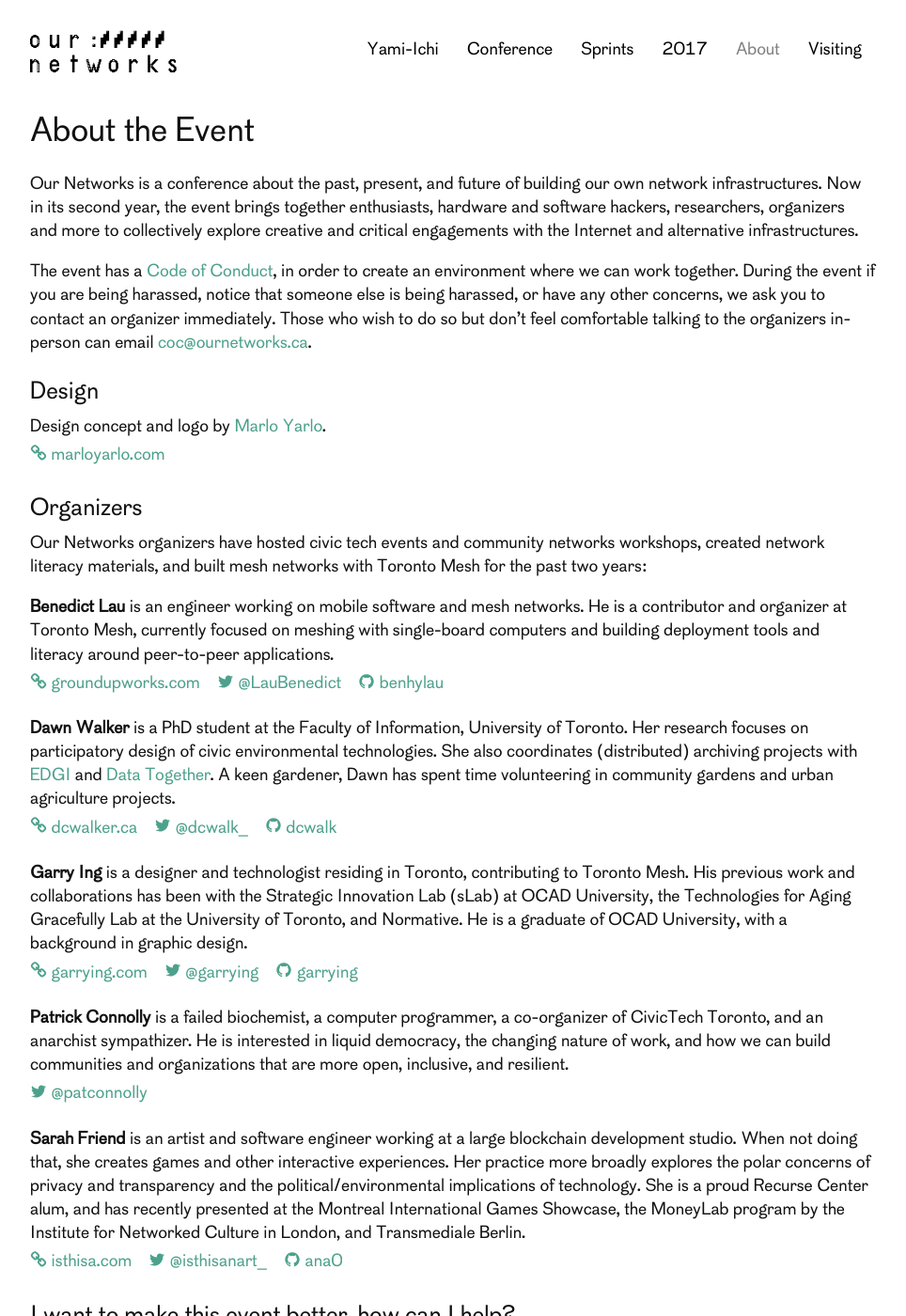
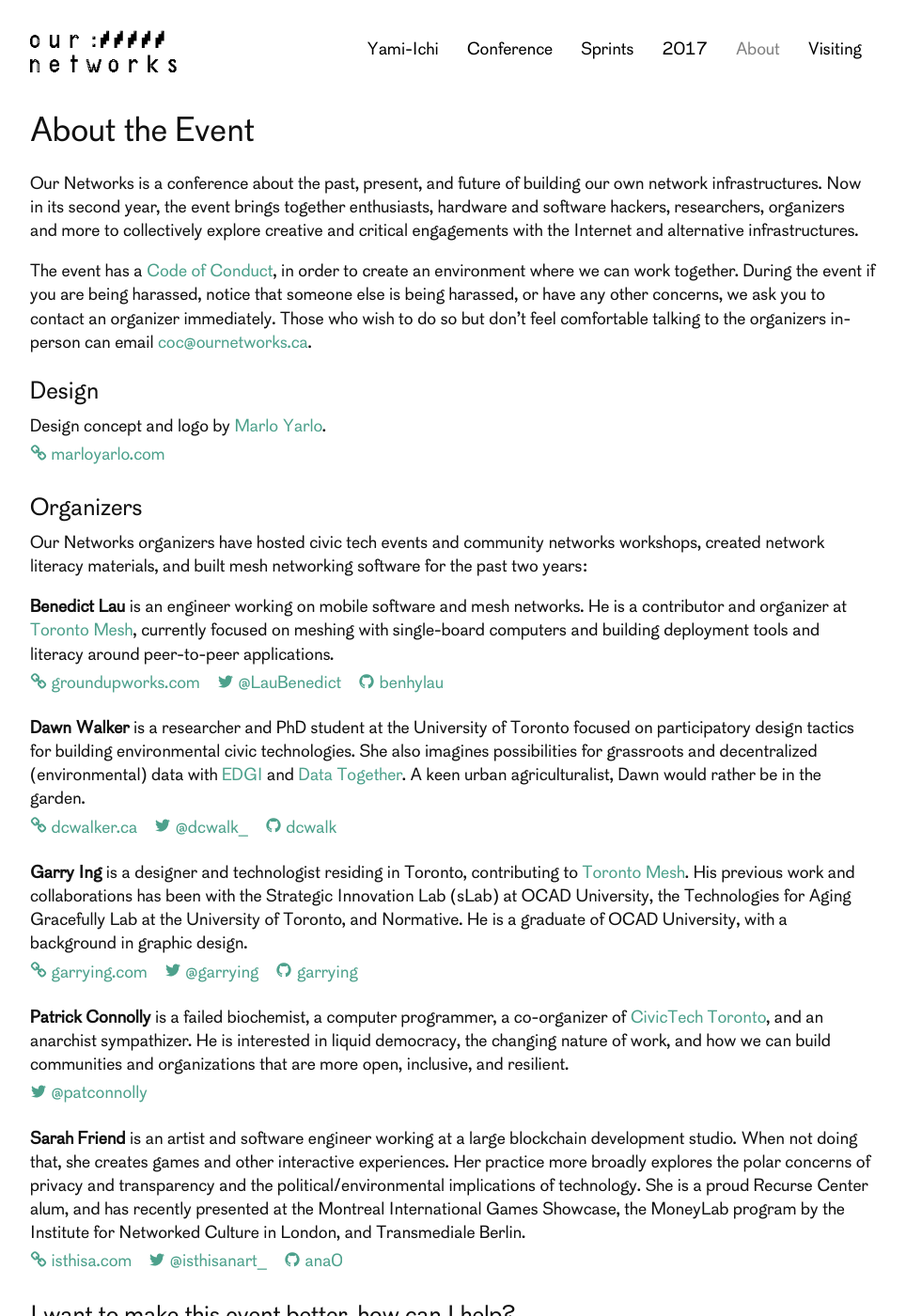
Before and after one commit to ournetworks/ournetworks.ca, a Jekyll site: the page built from about.md, in a window 1280 px wide and 1400 px high. Shown: the whole window at 94% size, without its empty margins (158-1122 px from the left). Built offline with Jekyll 4.4.1, drawn with Linux system fonts in a browser that asks for light colours.

Commit message:
fix dc bio

```diff
--- a/about.md
+++ b/about.md
@@ -22,9 +22,9 @@
 
 ###  Organizers
 
-Our Networks organizers have hosted civic tech events and community networks workshops, created network literacy materials, and built mesh networks with Toronto Mesh for the past two years:
+Our Networks organizers have hosted civic tech events and community networks workshops, created network literacy materials, and built mesh networking software for the past two years:
 
-**Benedict Lau**{:#benhylau} is an engineer working on mobile software and mesh networks. He is a contributor and organizer at Toronto Mesh, currently focused on meshing with single-board computers and building deployment tools and literacy around peer-to-peer applications.
+**Benedict Lau**{:#benhylau} is an engineer working on mobile software and mesh networks. He is a contributor and organizer at [Toronto Mesh](https://tomesh.net/), currently focused on meshing with single-board computers and building deployment tools and literacy around peer-to-peer applications.
 
 <ul class="bio-sm-list">
  <li class="bio-sm-list-item"><a href="http://www.groundupworks.com/" target="_blank">{% include icons/link.svg %}&nbsp;groundupworks.com </a></li>
@@ -32,7 +32,7 @@
  <li class="bio-sm-list-item"><a href="https://github.com/benhylau" target="_blank">{% include icons/github.svg %}&nbsp;benhylau</a></li>
 </ul>
 
-**Dawn Walker**{:#dawn} is a PhD student at the Faculty of Information, University of Toronto. Her research focuses on participatory design of civic environmental technologies. She also coordinates (distributed) archiving projects with [EDGI](https://envirodatagov.org/) and [Data Together](https://datatogether.org/). A keen gardener, Dawn has spent time volunteering in community gardens and urban agriculture projects.
+**Dawn Walker**{:#dawn} is a researcher and PhD student at the University of Toronto focused on participatory design tactics for building environmental civic technologies. She also imagines possibilities for grassroots and decentralized (environmental) data with [EDGI](https://envirodatagov.org/) and [Data Together](https://datatogether.org/). A keen urban agriculturalist, Dawn would rather be in the garden.
 
 <ul class="bio-sm-list">
   <li class="bio-sm-list-item"><a href="http://dcwalker.ca" target="_blank">{% include icons/link.svg %}&nbsp;dcwalker.ca</a></li>
@@ -40,7 +40,7 @@
   <li class="bio-sm-list-item"><a href="https://github.com/dcwalk" target="_blank">{% include icons/github.svg %}&nbsp;dcwalk</a></li>
 </ul>
 
-**Garry Ing**{:#garry} is a designer and technologist residing in Toronto, contributing to Toronto Mesh. His previous work and collaborations has been with the Strategic Innovation Lab (sLab) at OCAD University, the Technologies for Aging Gracefully Lab at the University of Toronto, and Normative. He is a graduate of OCAD University, with a background in graphic design.
+**Garry Ing**{:#garry} is a designer and technologist residing in Toronto, contributing to [Toronto Mesh](https://tomesh.net/). His previous work and collaborations has been with the Strategic Innovation Lab (sLab) at OCAD University, the Technologies for Aging Gracefully Lab at the University of Toronto, and Normative. He is a graduate of OCAD University, with a background in graphic design.
 
 <ul class="bio-sm-list">
   <li class="bio-sm-list-item"><a href="https://garrying.com/" target="_blank" data-proofer-ignore>{% include icons/link.svg %}&nbsp;garrying.com</a></li>
@@ -48,7 +48,7 @@
   <li class="bio-sm-list-item"><a href="https://github.com/garrying" target="_blank">{% include icons/github.svg %}&nbsp;garrying</a></li>
 </ul>
 
-**Patrick Connolly**{:#patcon} is a failed biochemist, a computer programmer, a co-organizer of CivicTech Toronto, and an anarchist sympathizer. He is interested in liquid democracy, the changing nature of work, and how we can build communities and organizations that are more open, inclusive, and resilient.
+**Patrick Connolly**{:#patcon} is a failed biochemist, a computer programmer, a co-organizer of [CivicTech Toronto](http://civictech.ca/), and an anarchist sympathizer. He is interested in liquid democracy, the changing nature of work, and how we can build communities and organizations that are more open, inclusive, and resilient.
 
 <ul class="bio-sm-list">
   <li class="bio-sm-list-item"><a href="https://twitter.com/patconnolly" target="_blank">{% include icons/twitter.svg %}&nbsp;@patconnolly</a></li>
```
